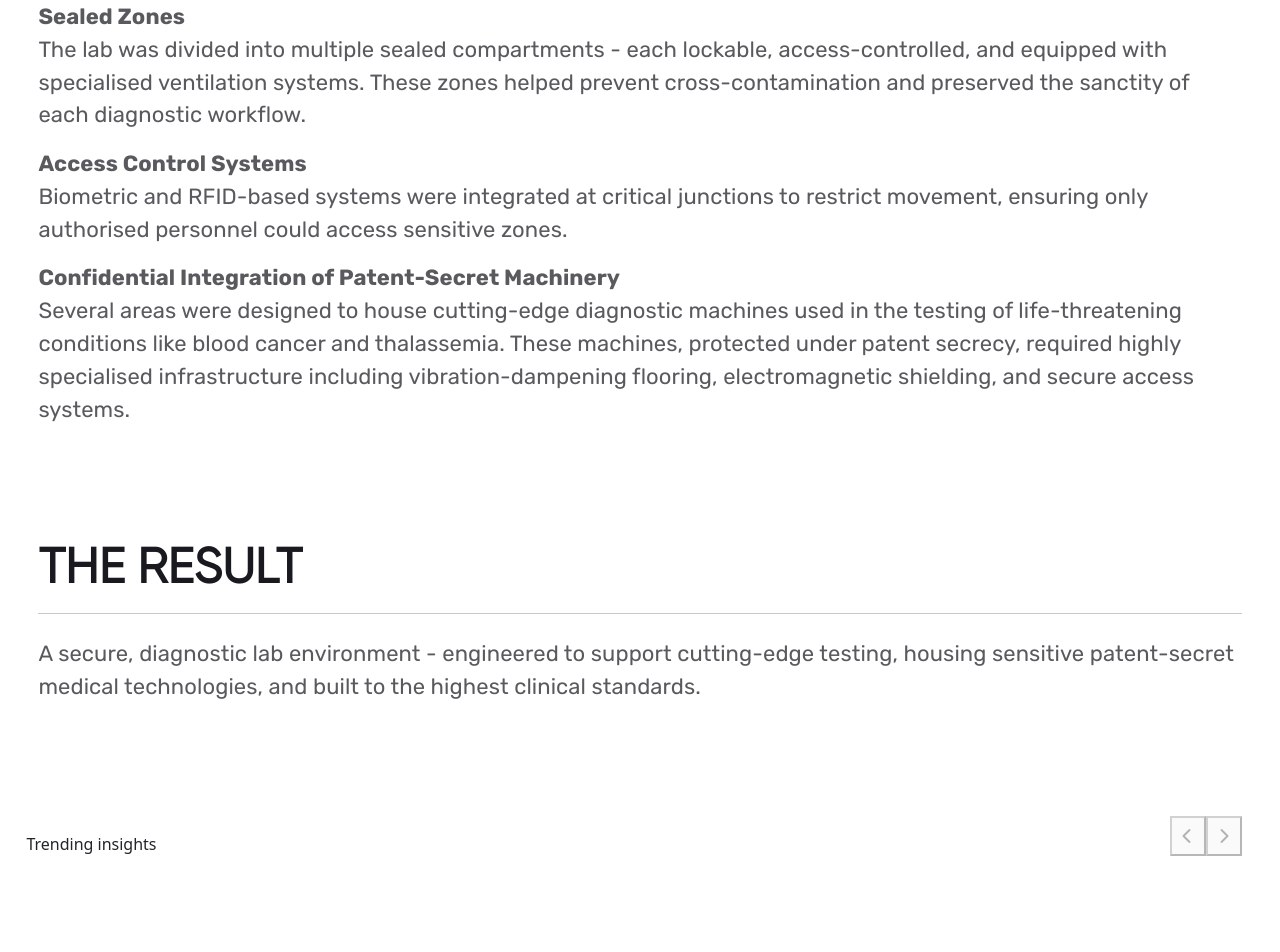
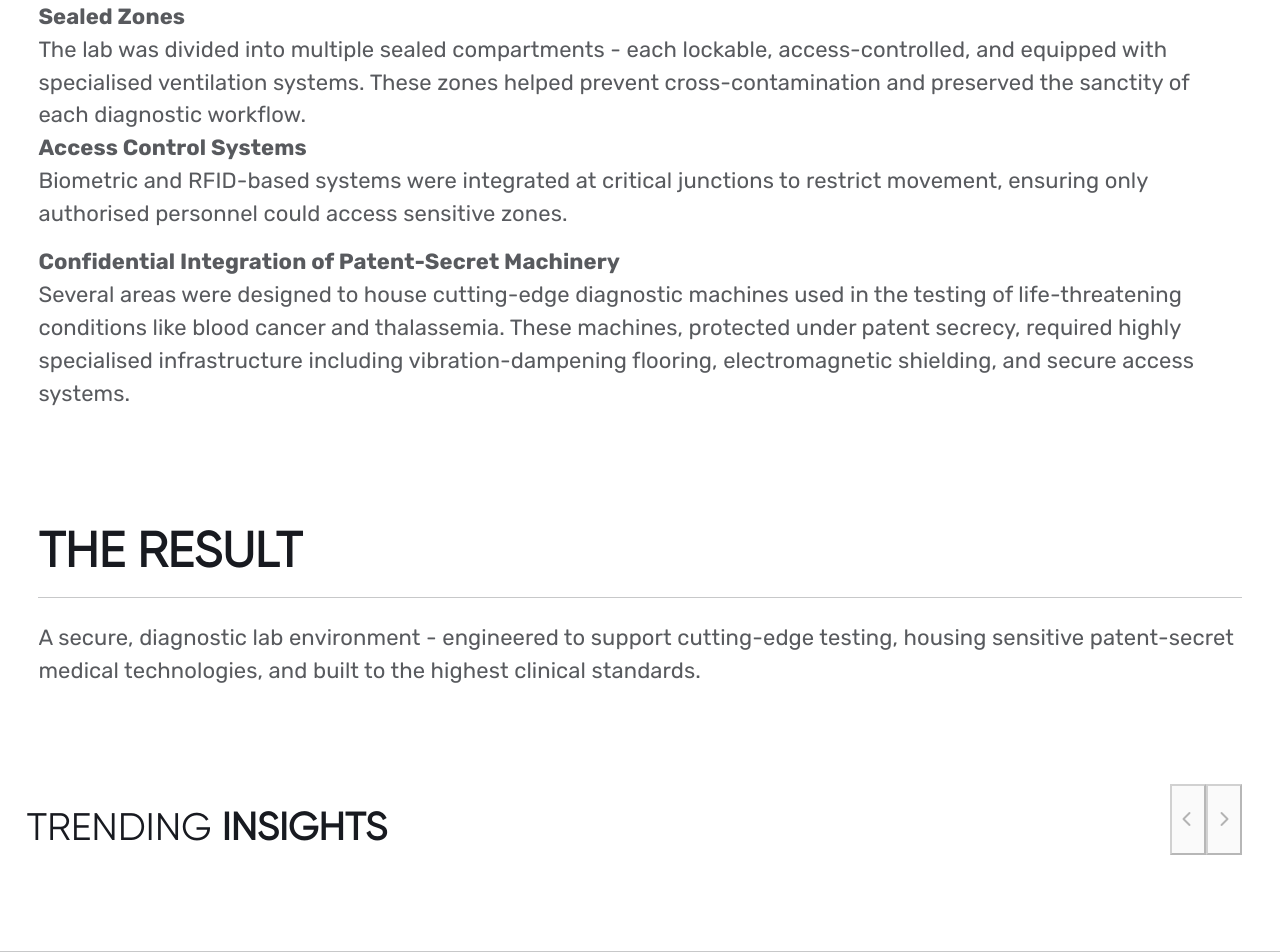
Before and after one commit to shantanugupta135/realsta-web, a Next.js app: page /case-study/Sebia in a window 1280 px wide. Shown: the part 1600-2552 px from the top of the page. Built offline with nearby package versions, Linux system fonts and the light colour scheme; no server answers.

Commit message:
added code for issues

```diff
--- a/app/globals.css
+++ b/app/globals.css
@@ -112,6 +112,7 @@ section {
     color: #FFF;
 }
 
+
 /* *{
 transition-delay: 100ms !important;
 animation-delay: 100ms !important;
--- a/app/layout.tsx
+++ b/app/layout.tsx
@@ -6,6 +6,7 @@ import FacebookPixel from "@/components/FacebookPixel";
 import LazyWhatsapp from "@/components/LazyWhatssapp";
 import FontAwesomeLoader from "@/components/FontAwesomeLoader";
 import "../styles/fonts.css";
+import "../styles/index.css";
 
 export const metadata: Metadata = {
   title: "RealSta - Real Estate React Template",
--- a/components/All Case Studies/AllCaseStudies.css
+++ b/components/All Case Studies/AllCaseStudies.css
@@ -0,0 +1,5 @@
+/* Learn More Button */
+.au-learn-more-button {
+    transform: rotate(-45deg);
+    color: #DD2525;
+}
--- a/components/All Case Studies/CaseStudyCard.css
+++ b/components/All Case Studies/CaseStudyCard.css
@@ -57,3 +57,9 @@
 .row > .col-md-6:nth-child(4) .cs-channel-card {
   margin-top: 1.5rem;
 }
+
+/* Learn More Button */
+.hp-buttonArrow {
+  transform: rotate(-45deg);
+  color: #DD2525;
+}
--- a/components/All Case Studies/CaseStudyDetail/CaseStudySebia.tsx
+++ b/components/All Case Studies/CaseStudyDetail/CaseStudySebia.tsx
@@ -53,7 +53,7 @@ const CaseStudyDetailSebia = () => {
                 <div className="customContainer">
                     <div className="csd-heading">The Challenge</div>
                     <hr />
-                    <p className="csd-text">
+                    <div className="csd-text">
                         <p>Sebia Diagnostics India, a leading diagnostic company approached Realsta to develop a customised laboratory environment in Gurgaon, with one critical mandate: clinical precision. These labs weren’t just spaces - they were integral to life-saving diagnostics, including testing for serious medical conditions like blood cancer and thalassemia.<br />
                             The requirements were:</p>
                         <ul className='csd-list'>
@@ -63,37 +63,37 @@ const CaseStudyDetailSebia = () => {
                             <li>Confidential housing of patent-secret machinery</li>
                         </ul>
                         <p>This was a space where even the smallest compromise could impact results and risk lives. Every square inch had to be engineered for precision, safety, and compliance.</p>
-                    </p>
+                    </div>
                 </div>
             </section>
             <section>
                 <div className="customContainer">
                     <div className="csd-heading">Our Approach</div>
                     <hr />
-                    <p className="csd-text">
+                    <div className="csd-text">
                         <p>Realsta conceptualised a customised diagnostic lab environment designed for high-end testing and absolute sample integrity.</p>
-                        <p>
+                        <div>
                             <b>Sealed Zones</b>
                             <div>The lab was divided into multiple sealed compartments - each lockable, access-controlled, and equipped with specialised ventilation systems. These zones helped prevent cross-contamination and preserved the sanctity of each diagnostic workflow.</div>
-                        </p>
-                        <p>
+                        </div>
+                        <div>
                             <b>Access Control Systems</b>
                             <p>Biometric and RFID-based systems were integrated at critical junctions to restrict movement, ensuring only authorised personnel could access sensitive zones.</p>
-                        </p>
-                        <p>
+                        </div>
+                        <div>
                             <b>Confidential Integration of Patent-Secret Machinery</b>
                             <p>Several areas were designed to house cutting-edge diagnostic machines used in the testing of life-threatening conditions like blood cancer and thalassemia. These machines, protected under patent secrecy, required highly specialised infrastructure including vibration-dampening flooring, electromagnetic shielding, and secure access systems.</p>
-                        </p>
-                    </p>
+                        </div>
+                    </div>
                 </div>
             </section>
             <section>
                 <div className="customContainer">
                     <div className="csd-heading">The Result</div>
                     <hr />
-                    <p className="csd-text">
+                    <div className="csd-text">
                         A secure, diagnostic lab environment - engineered to support cutting-edge testing, housing sensitive patent-secret medical technologies, and built to the highest clinical standards.
-                    </p>
+                    </div>
                 </div>
             </section>
             <RelatedArticles />
--- a/components/All Case Studies/RelatedArticles.css
+++ b/components/All Case Studies/RelatedArticles.css
@@ -62,3 +62,19 @@
 .blog-title a:hover {
   text-decoration: underline;
 }
+
+.hp-our-services-heading-bold {
+  font-family: Gilroy, sans-serif;
+  font-weight: 900;
+}
+
+.hp-our-services-heading {
+  color: #181A20;
+  font-family: Gilroy, sans-serif;
+  font-size: clamp(29px, 3vw, 40px);
+  font-style: normal;
+  font-weight: 300;
+  line-height: 144%;
+  letter-spacing: 0.245px;
+  text-transform: uppercase;
+}
--- a/components/Blogs.css
+++ b/components/Blogs.css
@@ -75,6 +75,7 @@
   height: 70px;
   margin: 0;
 }
+
 
 .card input[type='checkbox'] {
   display: none;
@@ -158,6 +159,7 @@
 .example-2 .blog-title a {
   color: #fff;
   text-decoration: none;
+  font-size: inherit;
 }
 
 .example-2 .read-more-button {
@@ -246,6 +248,9 @@
   line-height: 153%;
   letter-spacing: 0.075px;
 }
+.content {
+  min-height: 120px;
+}
 
 .blog-image{
   height: 100%;
--- a/components/HomePage.css
+++ b/components/HomePage.css
@@ -171,7 +171,6 @@
   line-height: 144%;
   letter-spacing: 0.245px;
   text-transform: uppercase;
-
 }
 
 .hp-services-card {
--- a/components/TextBrief.css
+++ b/components/TextBrief.css
@@ -2,7 +2,7 @@
     margin-top: 5%;
 }
 .briefText{
-    color: rgba(24, 26, 32, 0.72);
+color: rgba(24, 26, 32, 0.72);
 text-align: justify;
 font-family: Rubik;
 font-size: clamp(18px,5vw,32px);
@@ -10,6 +10,7 @@ font-style: normal;
 font-weight: 400;
 line-height: 140%; /* 68.46px */
 letter-spacing: -0.874px;
+text-align: left;
 /* margin-right: 10%; */
 }
 
```
Also changed, not shown: components/All Case Studies/CaseStudyDetail/CaseStudyCremica.tsx (+6 -6 lines), components/All Case Studies/CaseStudyDetail/CaseStudyVistara.tsx (+14 -14 lines).
